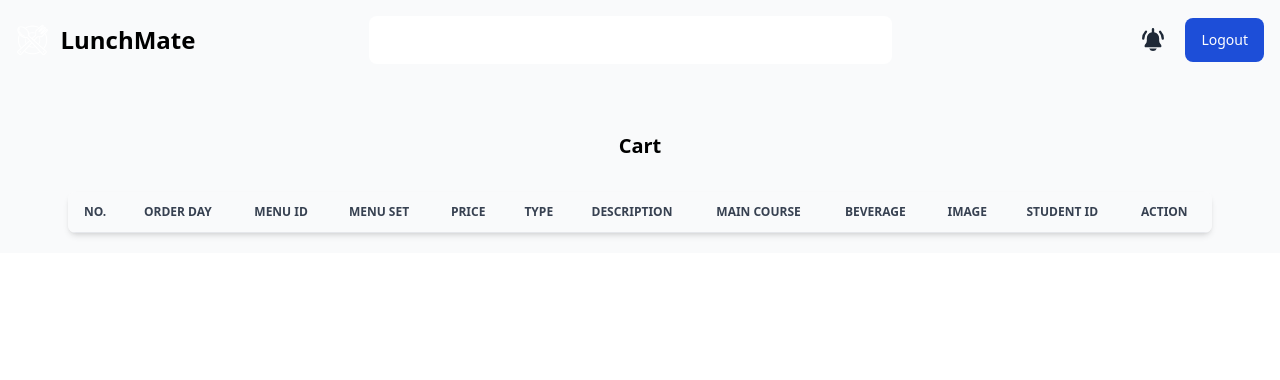
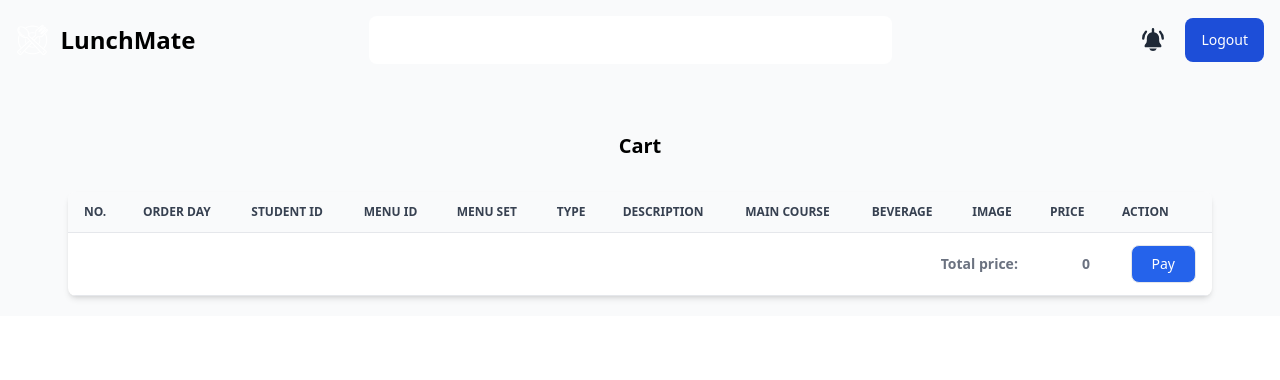
Before and after one commit to Melo04/food-reservation-system, a Flask app: page /cart in a window 1280 px wide. Shown: the top 380 px of the page. Run offline with Flask 3, Linux system fonts and the light colour scheme; a user stored in the database is signed in; data comes from the database, SQL or seed files in the repository; data that the repository does not hold is empty; some libraries are stand-ins or nearby versions.

Commit message:
Calculate total price in cart

```diff
--- a/website/routes.py
+++ b/website/routes.py
@@ -85,12 +85,13 @@ def parent_cart():
                         with app.app_context():
                             db.session.add(add_item)
                             db.session.commit()
-
                     flash('Items added to cart!', 'success')
                     return redirect(url_for('parent_cart'))
 
     cart_items = CART_ITEM.query.filter_by(PARENT_ID=parent_id).all()
-    return render_template('parent/cart.html', form=form, parent_id=parent_id, menu_id=request.form.get('menu_id'), carts=cart_items, menus=menus)
+    prices = {menu.id: menu.PRICE for menu in menus}
+    total_price = sum(prices[cart_item.MENU_ID] for cart_item in cart_items)
+    return render_template('parent/cart.html', form=form, parent_id=parent_id, menu_id=request.form.get('menu_id'), carts=cart_items, menus=menus,total_price=total_price)
 
 @app.route('/cart/delete/<int:cart_id>', methods=['POST'])
 @login_required(role="parent")
--- a/website/templates/parent/cart.html
+++ b/website/templates/parent/cart.html
@@ -11,15 +11,15 @@
                         <tr>
                             <th scope="col" class="px-4 py-3">No.</th>
                             <th scope="col" class="px-4 py-3">Order Day</th>
+                            <th scope="col" class="px-4 py-3">Student ID</th>
                             <th scope="col" class="px-4 py-3">Menu ID</th>
                             <th scope="col" class="px-4 py-3">Menu Set</th>
-                            <th scope="col" class="px-4 py-3">Price</th>
                             <th scope="col" class="px-4 py-3">Type</th>
                             <th scope="col" class="px-4 py-3">Description</th>
                             <th scope="col" class="px-4 py-3">Main Course</th>
                             <th scope="col" class="px-4 py-3">Beverage</th>
                             <th scope="col" class="px-4 py-3">Image</th>
-                            <th scope="col" class="px-4 py-3">Student ID</th>
+                            <th scope="col" class="px-4 py-3">Price</th>
                             <th scope="col" class="px-4 py-3">Action</th>
                         </tr>
                     </thead>
@@ -37,12 +37,12 @@
                                     value="{{ cart.id }}_{{ loop.index }}">
                             </th>
                             <td class="px-4 py-3">{{ cart.ORDER_PER_DAY }}</td>
+                            <td class="px-4 py-3">{{ cart.STUDENT_ID }}</td>
                             <td class="px-4 py-3">{{ cart.MENU_ID }}</td>
                             {% for menu in menus %}
                             {% if cart.MENU_ID == menu.id%}
 
                             <td class="px-4 py-3">{{ menu.SET }}</td>
-                            <td class="px-4 py-3">{{ menu.PRICE }}</td>
                             <td class="px-4 py-3">{{ menu.TYPE }}</td>
                             <td class="px-4 py-3">{{ menu.DESCRIPTION }}</td>
                             <td class="px-4 py-3">{{ menu.MAIN_COURSE.NAME }}</td>
@@ -50,9 +50,9 @@
                             <td class="px-4 py-3">
                                 <img class="w-20 h-20" src="{{ menu.IMAGE }}" alt="{{ menu.SET }} image">
                             </td>
+                            <td class="px-4 py-3">{{ menu.PRICE }}</td>
                             {% endif %}
                             {% endfor %}
-                            <td class="px-4 py-3">{{ cart.STUDENT_ID }}</td>
                             <td class="px-4 py-3">
                                 <form action="{{ url_for('deleteCart', cart_id=cart.id)}}" method="post">
                                     <button type="submit"
@@ -64,8 +64,21 @@
                         {% endfor %}
                         </tr>
                     </tbody>
+                    <tfoot>
+                        <tr class="border-b dark:border-gray-700">
+                            <td class="px-4 py-3 font-bold text-end" colspan="10">Total price: </td>
+                            <td class="px-4 py-3 font-bold text-end">{{total_price}}</td>
+                            <td class="px-4 py-3 text-end" colspan="2">
+                                <button type="submit"
+                                    class="py-2 px-5 text-sm font-medium text-center text-white focus:outline-none bg-blue-600 rounded-lg border border-gray-200 hover:bg-gray-100 hover:text-primary-700 focus:ring-blue-200 dark:bg-blue-600 dark:text-white dark:border-blue-600 dark:hover:text-blue-600 dark:hover:bg-blue-100">
+                                    Pay</button>
+                            </td>
+                        </tr>
+                    </tfoot>
                 </table>
+
             </div>
+
         </div>
     </div>
 </section>
--- a/website/templates/parent/foodmenu.html
+++ b/website/templates/parent/foodmenu.html
@@ -77,7 +77,7 @@
                                 <td class="px-4 py-3">
                                     <img class="w-20 h-20" src="{{ menu.IMAGE }}" alt="{{ menu.SET }} image">
                                 </td>
-                                <td class="px-4 py-3">
+                                <td class="px-4 py-3 ">
                                     <select id="StudentID" name="StudentID">
                                         {% for student in students %}
                                         {% if parent1_id == id or parent2_id ==id%}
@@ -89,8 +89,8 @@
                                 <td class="px-4 py-3">
                                     <button type="submit"
                                     onclick="setMenuIdAndDay('{{ menu.id }}', '{{ loop.index }}')"
-                                        class="py-4 px-3 flex items-center text-sm font-medium text-center text-white focus:outline-none bg-blue-600 rounded-lg border border-gray-200 hover:bg-gray-100 hover:text-primary-700 focus:ring-blue-200 dark:bg-blue-600 dark:text-white dark:border-blue-600 dark:hover:text-blue-600 dark:hover:bg-blue-100">
-                                        Add to Cart
+                                        class="py-2 px-5 text-sm font-medium text-center text-white focus:outline-none bg-blue-600 rounded-lg border border-gray-200 hover:bg-gray-100 hover:text-primary-700 focus:ring-blue-200 dark:bg-blue-600 dark:text-white dark:border-blue-600 dark:hover:text-blue-600 dark:hover:bg-blue-100">
+                                        Add
                                     </button>
                         </form>
                         </td>
```
